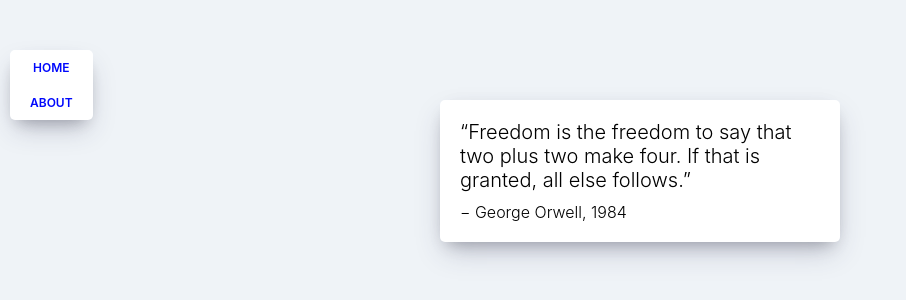
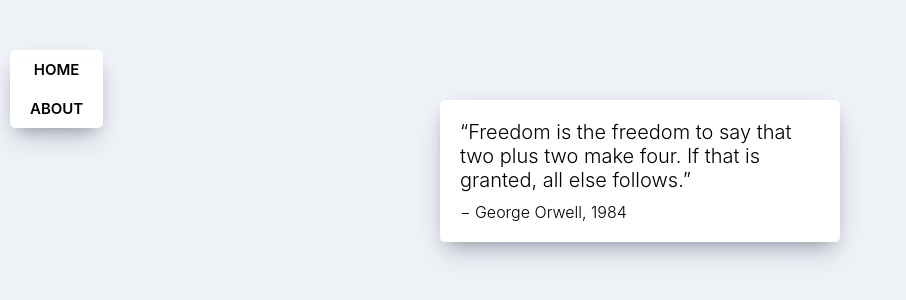
Before and after one commit to nayeonshin/movie-app, a React (Create React App) app: page /about in a window 1280 px wide. Shown: the top 300 px of the page, without its empty margins (0-906 px from the left). Built offline with nearby package versions, Linux system fonts and the light colour scheme.

Commit message:
feat(Nav): Add bg color on hover

```diff
--- a/src/components/Navigation.css
+++ b/src/components/Navigation.css
@@ -1,4 +1,5 @@
 .nav {
+  align-items: center;
   background-color: white;
   border-radius: 5px;
   box-shadow: 0 13px 27px -5px rgba(50, 50, 93, 0.25),
@@ -6,7 +7,7 @@
   display: flex;
   flex-direction: column;
   left: 10px;
-  padding: 10px 20px;
+  padding: 0;
   position: fixed;
   top: 50px;
   z-index: 1;
@@ -22,14 +23,23 @@
 }
 
 .nav a {
-  text-decoration: none;
-  color: #0008fc;
+  color: black;
+  font-size: 15px;
+  font-weight: 600;
+  padding: 10px 20px;
+  text-align: center;
   text-transform: uppercase;
-  font-size: 12px;
-  text-align: center;
-  font-weight: 600;
+  width: 100%;
 }
 
-.nav a:not(:last-child) {
-  margin-bottom: 20px;
+.nav a:first-child {
+  border-radius: 5px 5px 0 0;
 }
+
+.nav a:last-child {
+  border-radius: 0 0 5px 5px;
+}
+
+.nav a:hover {
+  background-color: aliceblue;
+}
```
